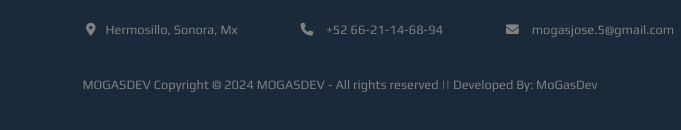
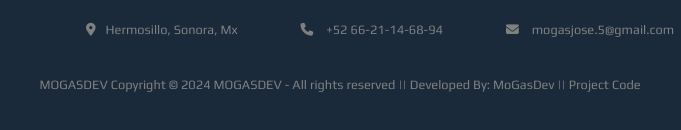
Before and after one commit to JoyMoGas/my-portfolio, a plain HTML site: page index.html in a window 1280 px wide. Shown: the part 5009-5139 px from the top of the page, 300-981 px from the left. Drawn offline with Linux system fonts and the light colour scheme.

Commit message:
Code Resource | footer | added

```diff
--- a/index.html
+++ b/index.html
@@ -350,7 +350,8 @@
     </div>
 
     <div class="row">
-    MOGASDEV Copyright © 2024 MOGASDEV - All rights reserved || Developed  By: MoGasDev
+    MOGASDEV Copyright © 2024 MOGASDEV - All rights reserved || Developed  By: MoGasDev ||
+    <a href="https://github.com/JoyMoGas/my-portfolio" target="_blank">Project Code</a>
     </div>
     </div>
 </footer>
```
